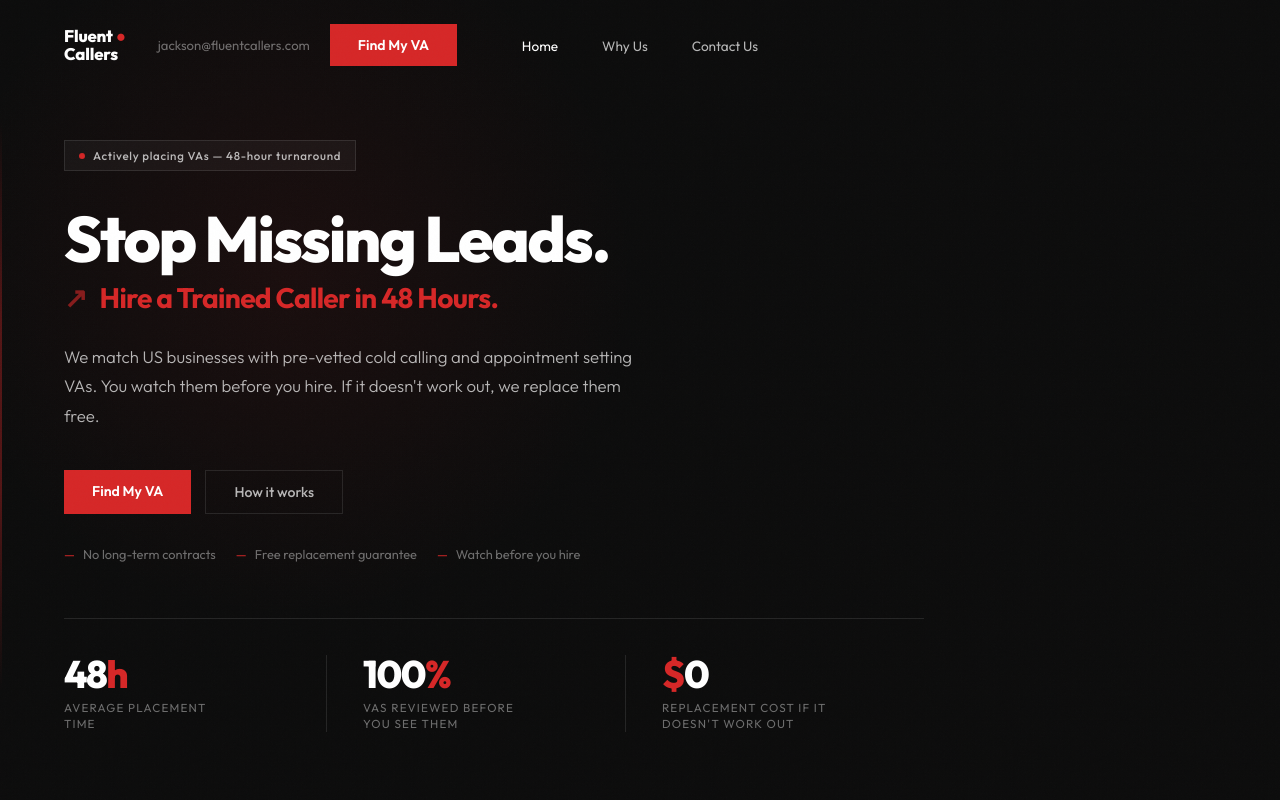
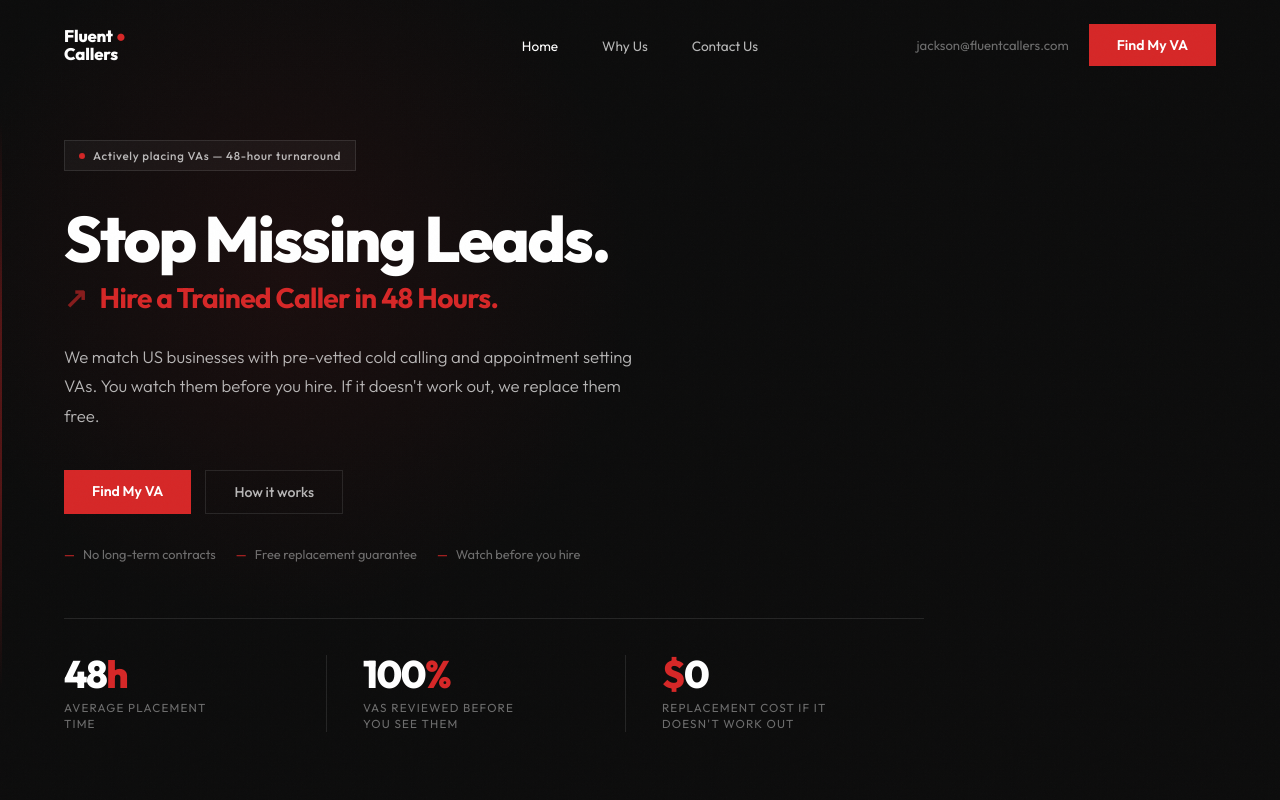
Before and after one commit to abdullahtawfikk/fluentcallers, a Next.js app: page / in a window 1280 px wide. Shown: the top 800 px of the page. Built offline with nearby package versions, Linux system fonts and the light colour scheme.

Commit message:
Fix nav layout: equal 1fr columns keep links truly centered, right section pinned right

```diff
--- a/app/globals.css
+++ b/app/globals.css
@@ -89,7 +89,7 @@ body::after {
 /* ─── NAV ────────────────────────────────────────────────────────────────── */
 nav {
   position: fixed; top: 0; left: 0; right: 0; z-index: 100;
-  display: grid; grid-template-columns: auto 1fr auto;
+  display: grid; grid-template-columns: 1fr auto 1fr;
   align-items: center; gap: 32px;
   padding: 24px 64px;
   border-bottom: 1px solid transparent;
@@ -108,15 +108,12 @@ nav.scrolled {
 .nav-logo-line { font-size: 1.05rem; font-weight: 800; color: var(--white); letter-spacing: -0.01em; display: block; }
 .nav-logo-line .dot { color: var(--red); }
 
-.nav-center {
-  display: flex; gap: 44px; list-style: none;
-  position: absolute; left: 50%; transform: translateX(-50%);
-}
+.nav-center { display: flex; gap: 44px; list-style: none; justify-content: center; }
 .nav-center a { font-size: .85rem; color: var(--w70); text-decoration: none; transition: color .2s; }
 .nav-center a:hover { color: var(--white); }
 .nav-center a.active { color: var(--white); }
 
-.nav-right { display: flex; align-items: center; gap: 20px; }
+.nav-right { display: flex; align-items: center; gap: 20px; justify-self: end; }
 .nav-email { font-size: .82rem; color: var(--w40); text-decoration: none; transition: color .2s; }
 .nav-email:hover { color: var(--w70); }
 
```
